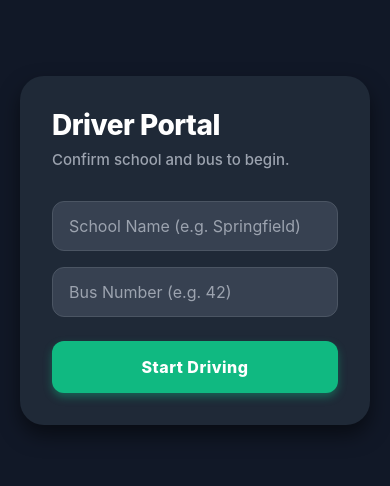
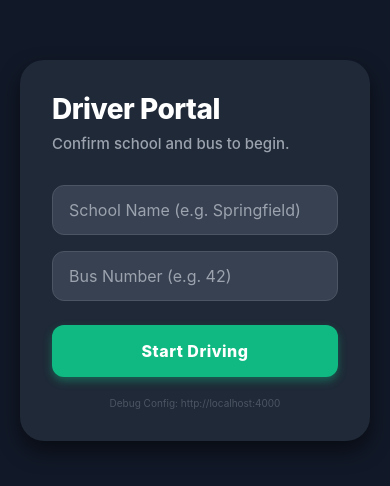
Before and after one commit to I-Tingya/new-school-bus-tracker, a React Native app in the folder driver-app/: screen / in a window 390 px wide. Shown: the part 172-658 px from the top of the page. Built offline with nearby package versions, Linux system fonts and the light colour scheme.

Commit message:
chore: add debug UI and ensure cleartext traffic permissions are committed

```diff
--- a/driver-app/App.tsx
+++ b/driver-app/App.tsx
@@ -204,6 +204,10 @@ function LoginScreen({ onLogin }: { onLogin: (t: Tenant, b: Bus) => void }) {
           <TouchableOpacity style={login.button} onPress={handleLogin} disabled={loading} activeOpacity={0.85}>
             {loading ? <ActivityIndicator color="white" /> : <Text style={login.buttonText}>Start Driving</Text>}
           </TouchableOpacity>
+
+          <Text style={{ color: '#4B5563', fontSize: 10, textAlign: 'center', marginTop: 20 }}>
+            Debug Config: {API_URL}
+          </Text>
         </View>
       </KeyboardAvoidingView>
     </SafeAreaView>
```
